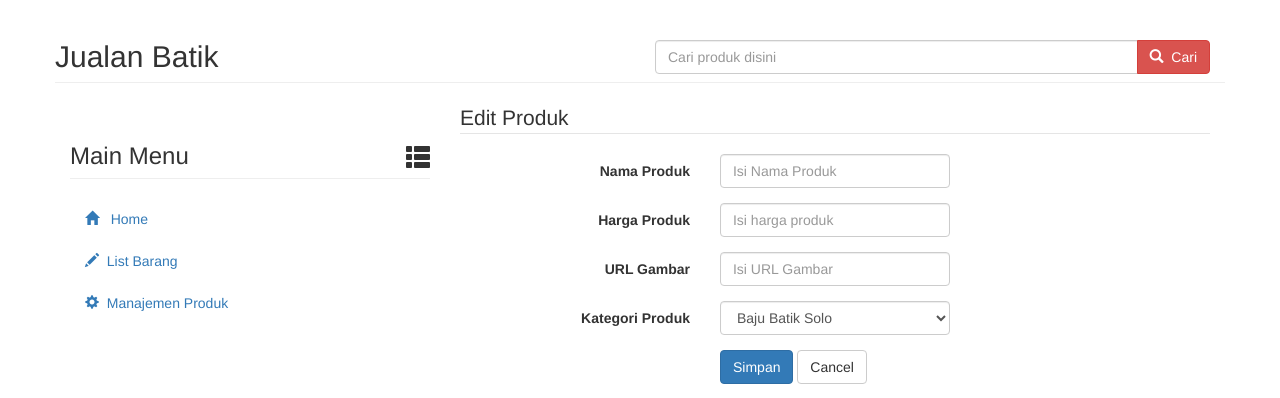
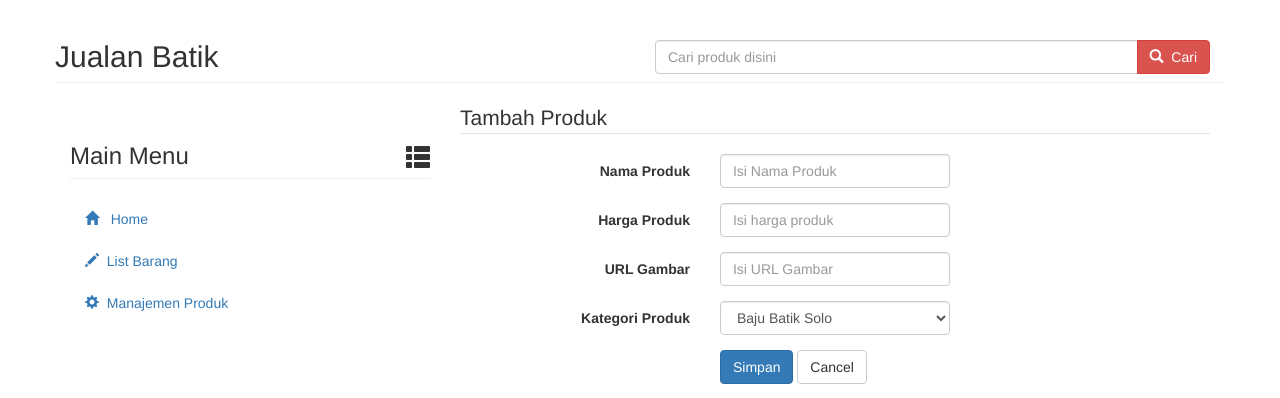
Before and after one commit to axquired24/hiweb-online-store, a PHP site: page /manajemen_store/?ur=manajemen_store/tambah_produk in a window 1280 px wide. Shown: the top 398 px of the page. Run offline with PHP 8.4, Linux system fonts and the light colour scheme; data comes from the database, SQL or seed files in the repository; some libraries are stand-ins or nearby versions.

Commit message:
bug-display

```diff
--- a/jualan/manajemen_store/tambah_produk.php
+++ b/jualan/manajemen_store/tambah_produk.php
@@ -25,7 +25,7 @@
 	<fieldset>
 
 	<!-- Form Name -->
-	<legend>Edit Produk</legend>
+	<legend>Tambah Produk</legend>
 
 	<!-- Text input-->
 	<div class="form-group">
```
